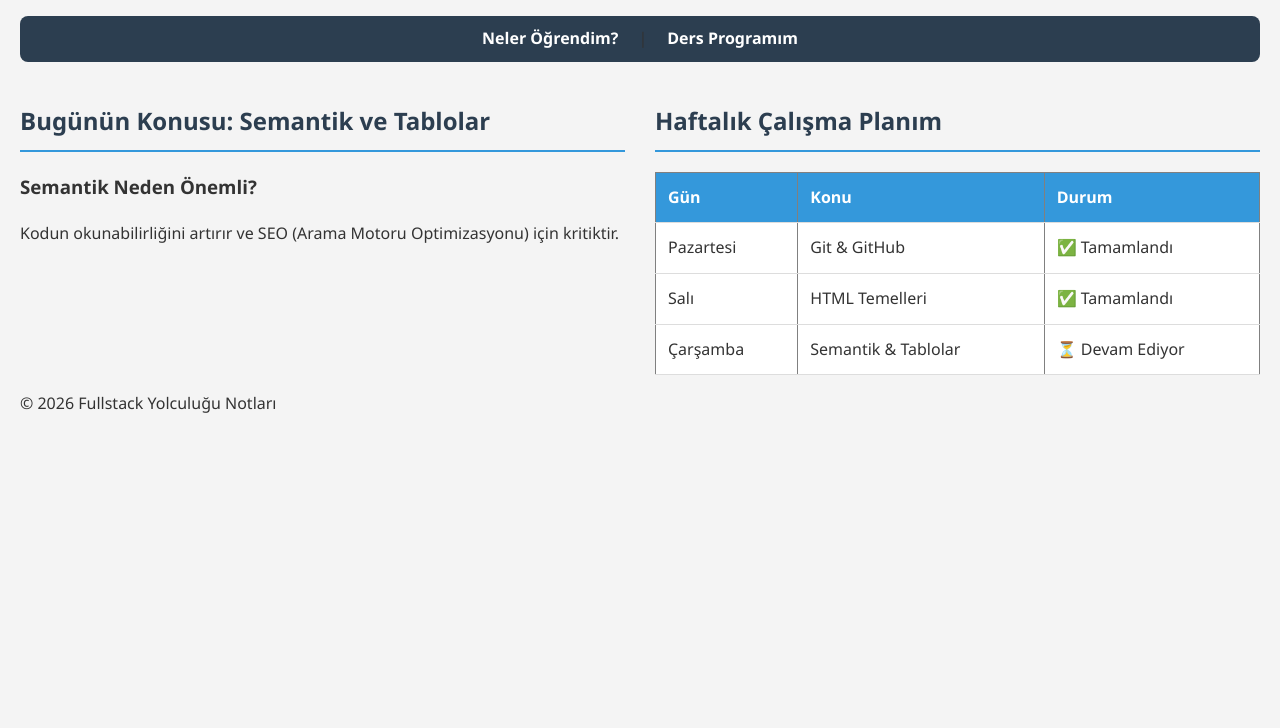
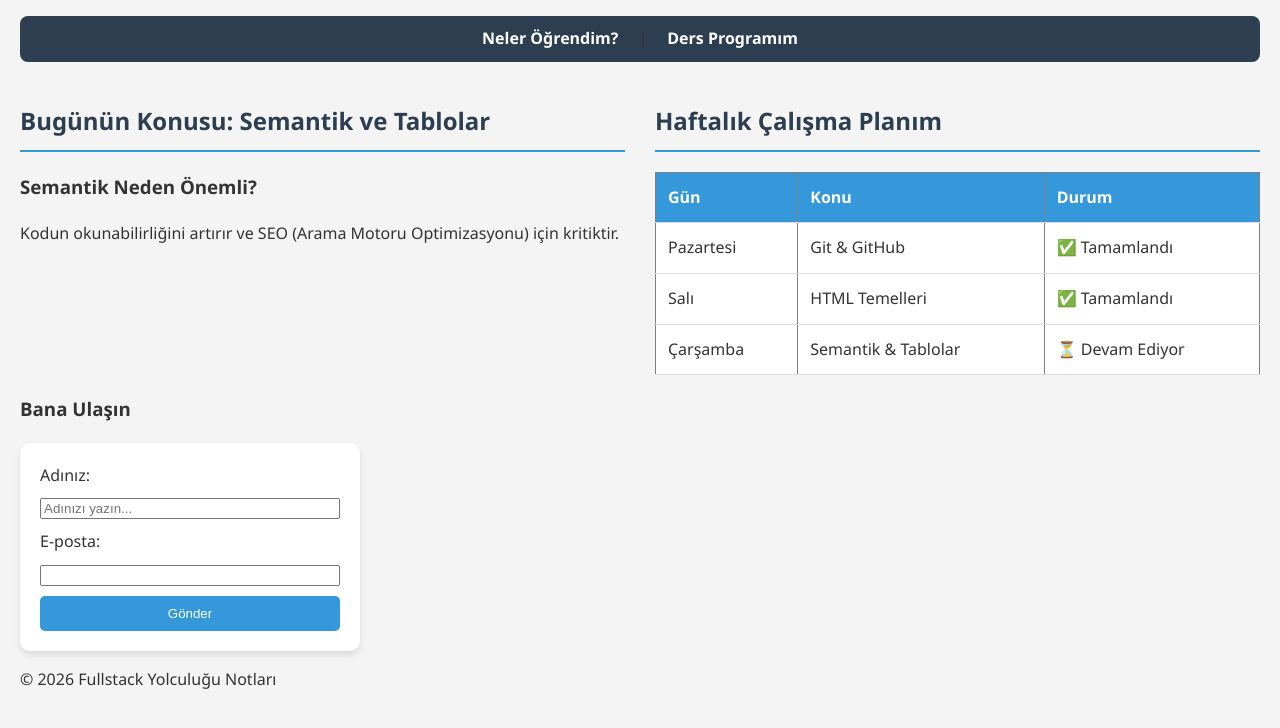
Before and after one commit to TolgaErtugrul/yazilim-gunlugum, a plain HTML site: page index.html in a window 1280 px wide. Shown: the part 110-838 px from the top of the page. Before the commit the page ends 800 px from the top, so only its background shows below. Drawn offline with Linux system fonts and the light colour scheme.

Commit message:
Fix:Eksik olan form butonu eklendi ve JS ile baglandi

```diff
--- a/index.html
+++ b/index.html
@@ -55,6 +55,19 @@
         </section>
     </main>
 
+    <section id="iletisim">
+       <h3>Bana Ulaşın</h3>
+       <form>
+           <label for="isim">Adınız:</label>
+           <input type="text" id="isim" placeholder="Adınızı yazın...">
+
+           <label for="email">E-posta:</label>
+           <input type="email" id="email" required>
+
+           <button type="button" onclick="selamlamaVer()">Gönder</button>
+       </form>
+    </section>
+
     <footer>
         <p>&copy; 2026 Fullstack Yolculuğu Notları</p>
     </footer>
```
